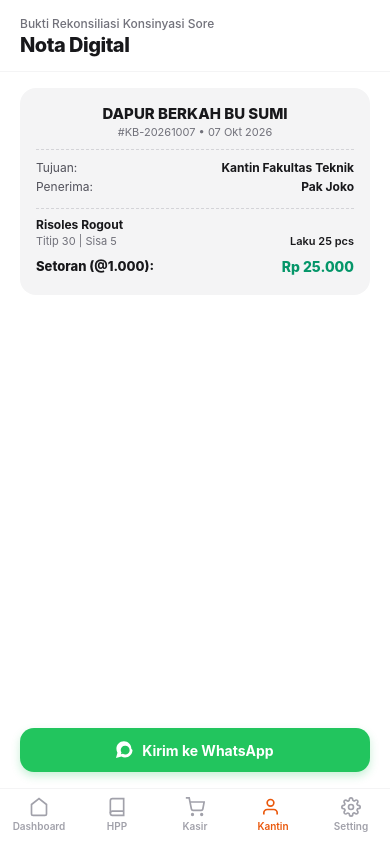
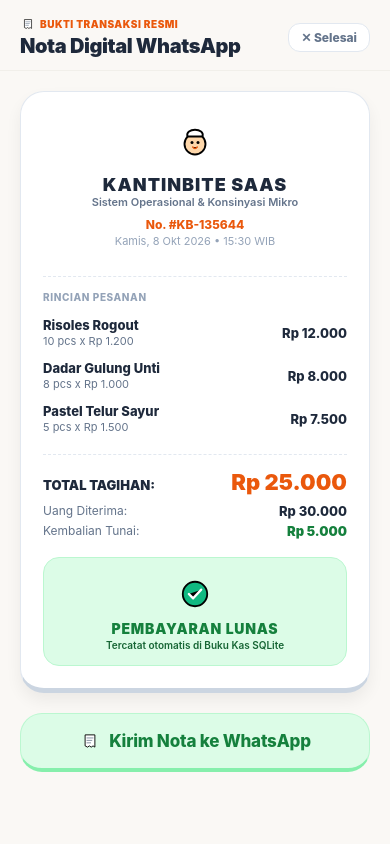
Before and after one commit to DarRahman/KantinBite, a React Native app: screen /Receipt in a window 390 px wide. Built offline with nearby package versions, Linux system fonts and the light colour scheme.

Commit message:
feat(receipt): revamp ReceiptScreen with tactile digital paper ticket, Bitey branding, and green paid stamp

```diff
--- a/src/screens/ReceiptScreen.js
+++ b/src/screens/ReceiptScreen.js
@@ -1,230 +1,371 @@
-import React, { useState, useEffect } from 'react';
-import { View, Text, TouchableOpacity, StyleSheet, StatusBar, Linking, Alert } from 'react-native';
-import Svg, { Path } from 'react-native-svg';
-import { ScreenHeader } from '../components/ScreenHeader';
+import React, { useState } from 'react';
+import { View, Text, TouchableOpacity, ScrollView, StyleSheet, StatusBar, Alert, Dimensions, Share } from 'react-native';
 import { BottomNav } from '../components/BottomNav';
-import { getConsignment, getProfile } from '../db/storage';
-import { formatRupiah, formatDateIndo } from '../utils/formatters';
-import { colors } from '../theme/tokens';
+import AssetVisual from '../components/AssetVisual';
+import { BentoCard, TactileButton } from '../components/PlayfulComponents';
+import { formatRupiah } from '../utils/formatters';
 
-export const ReceiptScreen = ({ navigation }) => {
-  const [consignment, setConsignment] = useState({
-    partnerName: 'Kantin Fakultas Teknik',
-    picName: 'Pak Joko',
-    itemName: 'Risoles Rogout',
-    initialQty: 30,
-    returnQty: 5,
-    soldQty: 25,
-    totalDue: 25000,
-    isPaid: true,
-    noteCode: '#KB-20261007'
-  });
+const { width } = Dimensions.get('window');
 
-  const [profile, setProfile] = useState({ businessName: 'DAPUR BERKAH' });
+export const ReceiptScreen = ({ route, navigation }) => {
+  const params = route?.params || {};
 
-  useEffect(() => {
-    const load = async () => {
-      const c = await getConsignment();
-      const p = await getProfile();
-      setConsignment(c);
-      setProfile(p);
-    };
-    load();
-  }, []);
+  // Data nota POS atau Konsinyasi
+  const isConsignment = Boolean(params.canteenName);
+  const totalAmount = params.total || 25000;
+  const cashReceived = params.received || 30000;
+  const cashChange = params.change || 5000;
 
-  const handleSendWhatsApp = () => {
-    const textMsg =
-`*BUKTI REKONSILIASI KONSINYASI*
-*${profile.businessName.toUpperCase()}*
-Nota: ${consignment.noteCode}
-Tanggal: ${formatDateIndo()}
+  const receiptNo = `KB-${Math.floor(100000 + Math.random() * 900000)}`;
+  const dateStr = 'Kamis, 8 Okt 2026 • 15:30 WIB';
 
-Kepada: ${consignment.partnerName} (${consignment.picName})
------------------------------------------
-Menu: ${consignment.itemName}
-• Titip Pagi: ${consignment.initialQty} pcs
-• Sisa Retur: ${consignment.returnQty} pcs
-• Laku Terjual: ${consignment.soldQty} pcs
------------------------------------------
-*TOTAL SETORAN: ${formatRupiah(consignment.totalDue)}*
-Status: ${consignment.isPaid ? 'LUNAS TUNAI' : 'BELUM DISETOR (PIUTANG)'}
+  const items = isConsignment ? [
+    { name: params.item || 'Risoles Rogout', qty: params.sold || 25, price: 1000, subtotal: params.total || 25000 }
+  ] : [
+    { name: 'Risoles Rogout', qty: 10, price: 1200, subtotal: 12000 },
+    { name: 'Dadar Gulung Unti', qty: 8, price: 1000, subtotal: 8000 },
+    { name: 'Pastel Telur Sayur', qty: 5, price: 1500, subtotal: 7500 }
+  ];
 
-Terima kasih atas kerja samanya. 🙏`;
+  const handleShareWhatsApp = async () => {
+    let msg = `*BUKTI NOTA TRANSAKSI - KANTINBITE*\n`;
+    msg += `No. Nota: #${receiptNo}\n`;
+    msg += `Waktu: ${dateStr}\n`;
+    if (isConsignment) {
+      msg += `Mitra: ${params.canteenName} (PIC: ${params.pic})\n`;
+      msg += `Titip Pagi: ${params.titip} pcs | Retur Fisik: ${params.retur} pcs\n`;
+    }
+    msg += `--------------------------------\n`;
+    items.forEach(i => {
+      msg += `${i.name} x${i.qty} = ${formatRupiah(i.subtotal)}\n`;
+    });
+    msg += `--------------------------------\n`;
+    msg += `*TOTAL: ${formatRupiah(totalAmount)}*\n`;
+    if (!isConsignment) {
+      msg += `Tunai: ${formatRupiah(cashReceived)}\n`;
+      msg += `Kembalian: ${formatRupiah(cashChange)}\n`;
+    }
+    msg += `\n_Terima kasih atas kerja samanya!_`;
 
-    const encoded = encodeURI(textMsg);
-    const url = `whatsapp://send?text=${encoded}`;
-
-    Linking.canOpenURL(url)
-      .then((supported) => {
-        if (supported) {
-          Linking.openURL(url);
-        } else {
-          Alert.alert('Catatan', 'Aplikasi WhatsApp tidak terpasang di perangkat. Teks nota siap disalin secara manual.');
-        }
-      })
-      .catch(() => {
-        Alert.alert('Error', 'Gagal membuka aplikasi WhatsApp.');
-      });
+    try {
+      await Share.share({ message: msg });
+    } catch (e) {
+      Alert.alert('Gagal membagikan', e.message);
+    }
   };
 
   return (
     <View style={styles.container}>
-      <StatusBar barStyle="dark-content" backgroundColor="#FFFFFF" />
-      <ScreenHeader
-        title="Nota Digital"
-        subtitle="Bukti Rekonsiliasi Konsinyasi Sore"
-      />
-      <View style={styles.contentWrap}>
+      <StatusBar barStyle="dark-content" backgroundColor="#FAF8F5" />
 
-          {/* RECEIPT PAPER SURFACE */}
-          <View style={styles.receiptSheet}>
-            <View style={styles.receiptHeader}>
-              <Text style={styles.businessTitle}>{profile.businessName.toUpperCase()}</Text>
-              <Text style={styles.noteCodeText}>{consignment.noteCode} • {formatDateIndo()}</Text>
-            </View>
+      {/* HEADER AMAN PLAYFUL */}
+      <View style={styles.header}>
+        <View>
+          <View style={styles.headerTag}>
+            <AssetVisual name="receipt_bill" size={16} />
+            <Text style={styles.headerTagText}>BUKTI TRANSAKSI RESMI</Text>
+          </View>
+          <Text style={styles.headerTitle}>Nota Digital WhatsApp</Text>
+        </View>
 
-            <View style={styles.receiptRow}>
-              <Text style={styles.labelCol}>Tujuan:</Text>
-              <Text style={styles.valColBold}>{consignment.partnerName}</Text>
-            </View>
+        <TouchableOpacity
+          style={styles.closeHeaderBtn}
+          activeOpacity={0.8}
+          onPress={() => navigation.navigate('Dashboard')}
+        >
+          <Text style={styles.closeHeaderText}>✕ Selesai</Text>
+        </TouchableOpacity>
+      </View>
 
-            <View style={[styles.receiptRow, { marginBottom: 10 }]}>
-              <Text style={styles.labelCol}>Penerima:</Text>
-              <Text style={styles.valColBold}>{consignment.picName}</Text>
-            </View>
+      <ScrollView contentContainerStyle={styles.scrollContent} showsVerticalScrollIndicator={false}>
 
-            <View style={styles.dividerDashed}>
-              <Text style={styles.itemTitle}>{consignment.itemName}</Text>
-              <View style={styles.receiptRow}>
-                <Text style={styles.qtyText}>Titip {consignment.initialQty} | Sisa {consignment.returnQty}</Text>
-                <Text style={styles.qtySoldText}>Laku {consignment.soldQty} pcs</Text>
-              </View>
-              <View style={[styles.receiptRow, { marginTop: 6 }]}>
-                <Text style={styles.totalDueLabel}>Setoran (@1.000):</Text>
-                <Text style={styles.totalDueValue}>{formatRupiah(consignment.totalDue)}</Text>
-              </View>
-            </View>
+        {/* KERTAS STRUK DIGITAL DENGAN GERIGI ATAS & BAWAH */}
+        <View style={styles.receiptPaper}>
+
+          {/* HEADER STRUK DENGAN MASKOT BITEY */}
+          <View style={styles.receiptBrandBox}>
+            <AssetVisual name="chef_mascot" size={54} />
+            <Text style={styles.receiptBrandTitle}>KANTINBITE SAAS</Text>
+            <Text style={styles.receiptBrandSubtitle}>Sistem Operasional & Konsinyasi Mikro</Text>
+            <Text style={styles.receiptNoText}>No. #{receiptNo}</Text>
+            <Text style={styles.receiptDateText}>{dateStr}</Text>
           </View>
 
-          {/* WHATSAPP CTA BUTTON */}
-          <TouchableOpacity style={styles.btnWhatsApp} activeOpacity={0.8} onPress={handleSendWhatsApp}>
-            <Svg width={18} height={18} viewBox="0 0 24 24" fill="#FFFFFF" style={{ marginRight: 8 }}>
-              <Path d="M12.031 6.172c-3.181 0-5.767 2.586-5.768 5.766-.001 1.298.38 2.27 1.019 3.287l-.711 2.598 2.669-.699c.969.53 2.052.814 3.19.814 3.182 0 5.768-2.586 5.768-5.766 0-3.18-2.586-5.766-5.767-5.766zm9.969 5.766c0 5.503-4.469 9.969-9.969 9.969-1.745 0-3.385-.45-4.819-1.241l-7.212 1.89 1.933-7.051c-.886-1.488-1.39-3.232-1.39-5.083 0-5.504 4.469-9.969 9.969-9.969 5.503 0 9.969 4.465 9.969 9.969z" />
-            </Svg>
-            <Text style={styles.btnWhatsAppText}>Kirim ke WhatsApp</Text>
-          </TouchableOpacity>
+          <View style={styles.dashedDivider} />
+
+          {/* INFORMASI MITRA / TRANSAKSI */}
+          {isConsignment && (
+            <View style={styles.canteenMetaBox}>
+              <Text style={styles.metaLabel}>Mitra Kantin:</Text>
+              <Text style={styles.metaVal}>{params.canteenName}</Text>
+              <Text style={styles.metaSub}>PIC: {params.pic} • Titip: {params.titip} | Retur: {params.retur}</Text>
+            </View>
+          )}
+
+          {/* ITEM TRANSAKSI */}
+          <Text style={styles.itemsHeaderLabel}>RINCIAN PESANAN</Text>
+          {items.map((it, idx) => (
+            <View key={idx} style={styles.itemRow}>
+              <View style={{ flex: 1 }}>
+                <Text style={styles.itemRowName}>{it.name}</Text>
+                <Text style={styles.itemRowSub}>{it.qty} pcs x {formatRupiah(it.price)}</Text>
+              </View>
+              <Text style={styles.itemRowSubtotal}>{formatRupiah(it.subtotal)}</Text>
+            </View>
+          ))}
+
+          <View style={styles.dashedDivider} />
+
+          {/* TOTAL & KEMBALIAN */}
+          <View style={styles.calcSummaryRow}>
+            <Text style={styles.calcSummaryLabel}>TOTAL TAGIHAN:</Text>
+            <Text style={styles.calcSummaryTotal}>{formatRupiah(totalAmount)}</Text>
+          </View>
+
+          {!isConsignment && (
+            <>
+              <View style={styles.calcSubRow}>
+                <Text style={styles.calcSubLabel}>Uang Diterima:</Text>
+                <Text style={styles.calcSubVal}>{formatRupiah(cashReceived)}</Text>
+              </View>
+              <View style={styles.calcSubRow}>
+                <Text style={styles.calcSubLabel}>Kembalian Tunai:</Text>
+                <Text style={[styles.calcSubVal, { color: '#15803D', fontWeight: '900' }]}>{formatRupiah(cashChange)}</Text>
+              </View>
+            </>
+          )}
+
+          {/* STEMPEL LUNAS BESAR DARI OPENMOJI */}
+          <View style={styles.stampCenterBox}>
+            <AssetVisual name="check_badge" size={44} />
+            <Text style={styles.stampCenterText}>PEMBAYARAN LUNAS</Text>
+            <Text style={styles.stampCenterSub}>Tercatat otomatis di Buku Kas SQLite</Text>
+          </View>
 
         </View>
-        <BottomNav activeTab="Consignment" navigation={navigation} />
+
+        {/* DUA TOMBOL AKSI: KIRIM WA & CETAK */}
+        <View style={styles.actionBtnRow}>
+          <TactileButton
+            size="lg"
+            variant="success"
+            style={{ width: '100%' }}
+            icon={<AssetVisual name="receipt_bill" size={22} />}
+            onPress={handleShareWhatsApp}
+          >
+            Kirim Nota ke WhatsApp
+          </TactileButton>
+        </View>
+
+        <View style={{ height: 60 }} />
+      </ScrollView>
+
     </View>
   );
 };
 
 const styles = StyleSheet.create({
-  safeArea: {
-    flex: 1,
-    backgroundColor: '#FFFFFF'
-  },
   container: {
     flex: 1,
-    backgroundColor: '#FFFFFF'
+    backgroundColor: '#FAF8F5',
   },
-  contentWrap: {
-    flex: 1,
+  header: {
     paddingHorizontal: 20,
     paddingTop: 16,
-    paddingBottom: 16
+    paddingBottom: 12,
+    backgroundColor: '#FAF8F5',
+    flexDirection: 'row',
+    justifyContent: 'space-between',
+    alignItems: 'center',
+    borderBottomWidth: 1,
+    borderBottomColor: '#F1EFEA',
+  },
+  headerTag: {
+    flexDirection: 'row',
+    alignItems: 'center',
+    gap: 4,
+    marginBottom: 2,
+  },
+  headerTagText: {
+    fontSize: 10,
+    fontWeight: '900',
+    color: '#EA580C',
+    letterSpacing: 0.5,
   },
   headerTitle: {
-    display: 'none'
+    fontSize: 20,
+    fontWeight: '900',
+    color: '#1E293B',
+    letterSpacing: -0.4,
   },
-  receiptSheet: {
-    backgroundColor: '#F4F4F5',
-    borderRadius: 16,
-    padding: 16,
-    marginBottom: 'auto'
+  closeHeaderBtn: {
+    backgroundColor: '#FFFFFF',
+    paddingHorizontal: 12,
+    paddingVertical: 6,
+    borderRadius: 12,
+    borderWidth: 1.5,
+    borderColor: '#E2E8F0',
   },
-  receiptHeader: {
+  closeHeaderText: {
+    fontSize: 12,
+    fontWeight: '800',
+    color: '#64748B',
+  },
+  scrollContent: {
+    padding: 20,
     alignItems: 'center',
-    borderBottomWidth: 1,
-    borderBottomColor: '#D4D4D8',
+  },
+  receiptPaper: {
+    width: '100%',
+    backgroundColor: '#FFFFFF',
+    borderRadius: 24,
+    padding: 22,
+    borderWidth: 1.5,
+    borderColor: '#E2E8F0',
+    borderBottomWidth: 5,
+    borderBottomColor: '#CBD5E1',
+    shadowColor: '#000',
+    shadowOffset: { width: 0, height: 8 },
+    shadowOpacity: 0.06,
+    shadowRadius: 16,
+    elevation: 4,
+    marginBottom: 20,
+  },
+  receiptBrandBox: {
+    alignItems: 'center',
+    marginBottom: 14,
+  },
+  receiptBrandTitle: {
+    fontSize: 18,
+    fontWeight: '900',
+    color: '#1E293B',
+    letterSpacing: 1,
+    marginTop: 6,
+  },
+  receiptBrandSubtitle: {
+    fontSize: 11,
+    color: '#64748B',
+    fontWeight: '600',
+  },
+  receiptNoText: {
+    fontSize: 12,
+    fontWeight: '800',
+    color: '#EA580C',
+    marginTop: 8,
+  },
+  receiptDateText: {
+    fontSize: 11,
+    color: '#94A3B8',
+    marginTop: 2,
+  },
+  dashedDivider: {
+    borderBottomWidth: 1.5,
+    borderBottomColor: '#E2E8F0',
     borderStyle: 'dashed',
-    paddingBottom: 10,
-    marginBottom: 10
+    marginVertical: 14,
   },
-  businessTitle: {
-    fontSize: 15,
+  canteenMetaBox: {
+    backgroundColor: '#FAF8F5',
+    padding: 10,
+    borderRadius: 12,
+    marginBottom: 12,
+  },
+  metaLabel: {
+    fontSize: 10,
     fontWeight: '800',
-    color: '#18181B'
+    color: '#64748B',
   },
-  noteCodeText: {
+  metaVal: {
+    fontSize: 14,
+    fontWeight: '800',
+    color: '#1E293B',
+  },
+  metaSub: {
     fontSize: 11,
-    color: '#71717A',
-    marginTop: 2
+    color: '#64748B',
+    marginTop: 2,
   },
-  receiptRow: {
+  itemsHeaderLabel: {
+    fontSize: 10,
+    fontWeight: '800',
+    color: '#94A3B8',
+    letterSpacing: 0.6,
+    marginBottom: 8,
+  },
+  itemRow: {
     flexDirection: 'row',
     justifyContent: 'space-between',
-    marginBottom: 4
+    alignItems: 'center',
+    paddingVertical: 6,
   },
-  labelCol: {
-    fontSize: 12,
-    color: '#52525B'
-  },
-  valColBold: {
-    fontSize: 12,
-    fontWeight: '700',
-    color: '#18181B'
-  },
-  dividerDashed: {
-    borderTopWidth: 1,
-    borderTopColor: '#D4D4D8',
-    borderStyle: 'dashed',
-    paddingTop: 8,
-    marginTop: 4
-  },
-  itemTitle: {
-    fontSize: 12,
-    fontWeight: '700',
-    color: '#18181B',
-    marginBottom: 2
-  },
-  qtyText: {
-    fontSize: 11,
-    color: '#71717A'
-  },
-  qtySoldText: {
-    fontSize: 11,
-    fontWeight: '600',
-    color: '#18181B'
-  },
-  totalDueLabel: {
+  itemRowName: {
     fontSize: 13,
     fontWeight: '800',
-    color: '#18181B'
+    color: '#1E293B',
   },
-  totalDueValue: {
+  itemRowSub: {
+    fontSize: 11,
+    color: '#64748B',
+    marginTop: 1,
+  },
+  itemRowSubtotal: {
+    fontSize: 13,
+    fontWeight: '800',
+    color: '#1E293B',
+  },
+  calcSummaryRow: {
+    flexDirection: 'row',
+    justifyContent: 'space-between',
+    alignItems: 'baseline',
+    marginBottom: 6,
+  },
+  calcSummaryLabel: {
+    fontSize: 13,
+    fontWeight: '900',
+    color: '#1E293B',
+  },
+  calcSummaryTotal: {
+    fontSize: 22,
+    fontWeight: '900',
+    color: '#EA580C',
+  },
+  calcSubRow: {
+    flexDirection: 'row',
+    justifyContent: 'space-between',
+    paddingVertical: 2,
+  },
+  calcSubLabel: {
+    fontSize: 12,
+    color: '#64748B',
+  },
+  calcSubVal: {
+    fontSize: 13,
+    fontWeight: '800',
+    color: '#1E293B',
+  },
+  stampCenterBox: {
+    alignItems: 'center',
+    backgroundColor: '#DCFCE7',
+    borderRadius: 16,
+    padding: 14,
+    marginTop: 16,
+    borderWidth: 1.5,
+    borderColor: '#BBF7D0',
+  },
+  stampCenterText: {
     fontSize: 14,
-    fontWeight: '800',
-    color: '#059669'
+    fontWeight: '900',
+    color: '#15803D',
+    letterSpacing: 0.8,
+    marginTop: 4,
   },
-  btnWhatsApp: {
-    backgroundColor: '#22C55E',
-    borderRadius: 14,
-    paddingVertical: 13,
-    flexDirection: 'row',
-    alignItems: 'center',
-    justifyContent: 'center',
-    shadowColor: '#22C55E',
-    shadowOffset: { width: 0, height: 4 },
-    shadowOpacity: 0.25,
-    shadowRadius: 8,
-    elevation: 3,
-    marginTop: 16
+  stampCenterSub: {
+    fontSize: 10,
+    color: '#166534',
+    fontWeight: '600',
+    marginTop: 2,
   },
-  btnWhatsAppText: {
-    color: '#FFFFFF',
-    fontWeight: '700',
-    fontSize: 14
-  }
+  actionBtnRow: {
+    width: '100%',
+  },
 });
```
